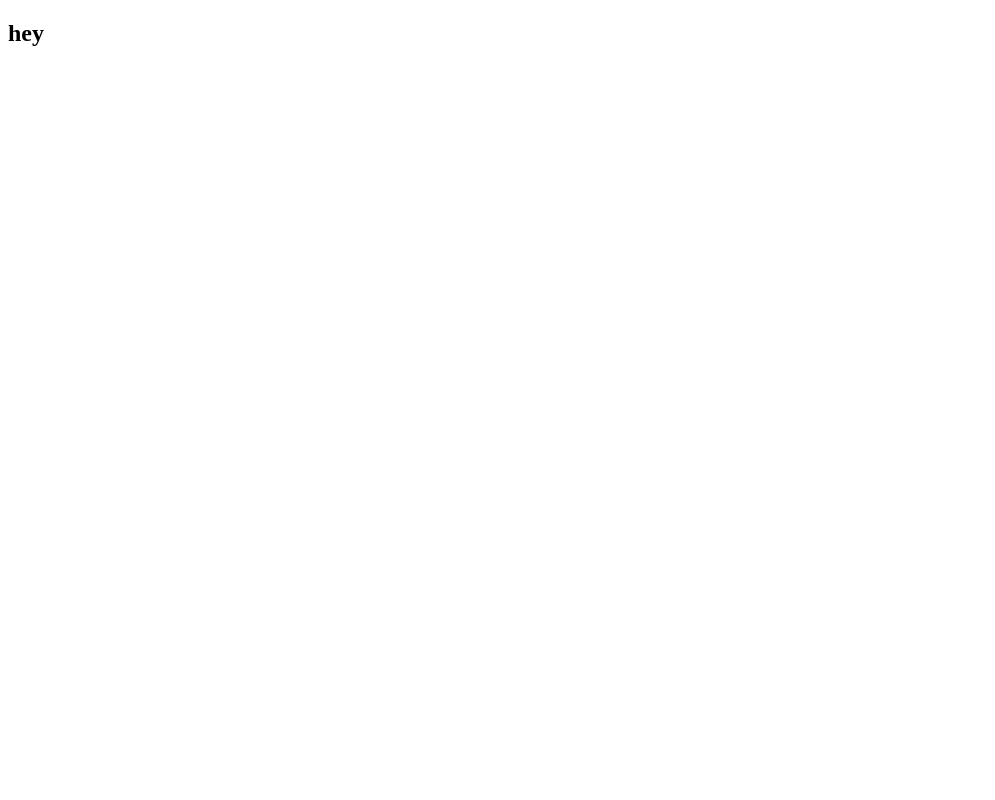
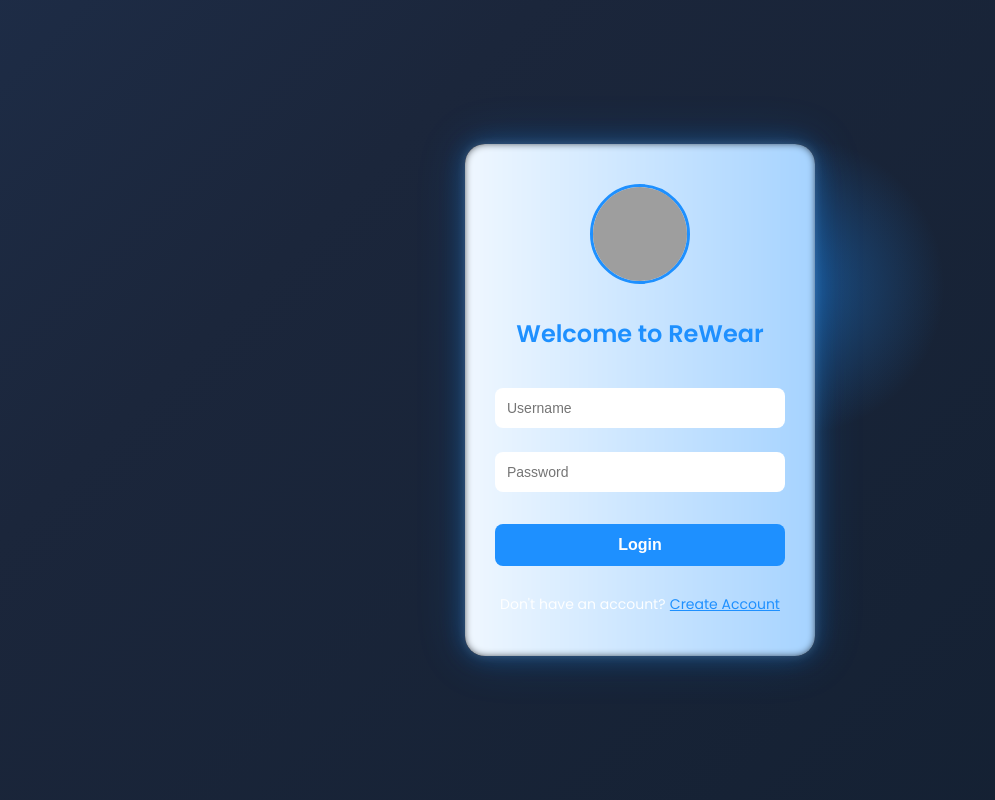
Before and after one commit to saibalaji28/ReWear, a Django app: page /login/ in a window 1280 px wide. Before the commit the part shown is almost empty. Shown: the whole page, without its empty margins (0-995 px from the left). Run offline with Django 5.2, Linux system fonts and the light colour scheme; grey boxes are pictures that could not be loaded.

Commit message:
LoginPage

```diff
--- a/ReWear/templates/website/login.html
+++ b/ReWear/templates/website/login.html
@@ -1,12 +1,224 @@
-{% load static %}
+
 <!DOCTYPE html>
 <html lang="en">
-<head>
-    <meta charset="UTF-8">
-    <meta name="viewport" content="width=device-width, initial-scale=1.0">
-    <title>Document</title>
-</head>
-<body>
-    <h2>hey </h2>
-</body>
+  <head>
+    <meta charset="UTF-8" />
+    <meta name="viewport" content="width=device-width, initial-scale=1.0" />
+    <title>ReWear - Login</title>
+    <link
+      href="https://fonts.googleapis.com/css2?family=Poppins:wght@400;600&display=swap"
+      rel="stylesheet"
+    />
+    <style>
+      * {
+        margin: 0;
+        padding: 0;
+        box-sizing: border-box;
+      }
+
+      body {
+        font-family: "Poppins", sans-serif;
+        height: 100vh;
+        background: linear-gradient(-45deg, #0d1b2a, #1b263b, #274472, #102542);
+        background-size: 400% 400%;
+        animation: auroraFlow 15s ease infinite;
+        overflow: hidden;
+        display: flex;
+        justify-content: center;
+        align-items: center;
+        position: relative;
+      }
+
+      @keyframes auroraFlow {
+        0% {
+          background-position: 0% 50%;
+        }
+        50% {
+          background-position: 100% 50%;
+        }
+        100% {
+          background-position: 0% 50%;
+        }
+      }
+
+      /* Glowing background circle animation */
+      .glow-circle {
+        position: absolute;
+        width: 300px;
+        height: 300px;
+        border-radius: 50%;
+        background: radial-gradient(
+          circle,
+          rgba(30, 144, 255, 0.4) 0%,
+          rgba(0, 0, 0, 0) 70%
+        );
+        animation: floatGlow 8s linear infinite;
+        z-index: 0;
+      }
+      .fade-out {
+        animation: fadeOut 0.6s ease forwards;
+      }
+
+      @keyframes fadeOut {
+        to {
+          opacity: 0;
+        }
+      }
+
+      @keyframes floatGlow {
+        0% {
+          top: 10%;
+          left: 5%;
+        }
+        25% {
+          top: 30%;
+          left: 80%;
+        }
+        50% {
+          top: 60%;
+          left: 40%;
+        }
+        75% {
+          top: 20%;
+          left: 70%;
+        }
+        100% {
+          top: 10%;
+          left: 5%;
+        }
+      }
+
+      .login-container {
+        position: relative;
+        z-index: 1;
+        background: rgba(0, 0, 0, 0.7); /* slightly more transparent */
+        padding: 40px 30px;
+        width: 350px;
+        border-radius: 20px;
+        color: rgba(255, 255, 255, 0.95); /* softer white for better contrast */
+        text-align: center;
+        overflow: hidden;
+        box-shadow: 0 0 10px rgba(255, 255, 255, 0.15),
+          0 0 25px rgba(30, 144, 255, 0.3), 0 0 50px rgba(30, 144, 255, 0.2);
+        backdrop-filter: blur(6px); /* adds background blur for glow control */
+      }
+
+      .login-container::before {
+        content: "";
+        position: absolute;
+        top: -2px;
+        left: -2px;
+        right: -2px;
+        bottom: -2px;
+        background: linear-gradient(270deg, #1e90ff, #ffffff, #1e90ff);
+        background-size: 600% 600%;
+        animation: border-glow 5s linear infinite;
+        z-index: -1;
+        border-radius: 22px;
+        filter: blur(4px);
+      }
+
+      @keyframes border-glow {
+        0% {
+          background-position: 0% 50%;
+        }
+        50% {
+          background-position: 100% 50%;
+        }
+        100% {
+          background-position: 0% 50%;
+        }
+      }
+
+      .logo {
+        margin-bottom: 25px;
+      }
+
+      .logo img {
+        width: 100px;
+        height: 100px;
+        border-radius: 50%;
+        border: 3px solid #1e90ff;
+      }
+
+      .login-container h2 {
+        margin-bottom: 25px;
+        font-weight: 600;
+        font-size: 24px;
+        color: #1e90ff;
+      }
+
+      .login-container input[type="text"],
+      .login-container input[type="password"] {
+        width: 100%;
+        padding: 12px;
+        margin: 12px 0;
+        border: none;
+        border-radius: 8px;
+        font-size: 14px;
+      }
+
+      .login-container input[type="submit"] {
+        width: 100%;
+        padding: 12px;
+        margin: 20px 0 10px;
+        border: none;
+        border-radius: 8px;
+        background-color: #1e90ff;
+        color: white;
+        font-size: 16px;
+        cursor: pointer;
+        font-weight: bold;
+        transition: background-color 0.3s ease;
+      }
+
+      .login-container input[type="submit"]:hover {
+        background-color: #1c86ee;
+      }
+
+      .login-container a {
+        color: #1e90ff;
+        text-decoration: underline;
+        font-size: 14px;
+      }
+
+      .login-container span {
+        font-size: 14px;
+      }
+    </style>
+  </head>
+  <body>
+    <div class="glow-circle"></div>
+
+    <div class="login-container">
+      <div class="logo">
+        <img src="ReWear_logo.png" alt="ReWear Logo" />
+      </div>
+      <h2>Welcome to ReWear</h2>
+      <form>
+        <input type="text" placeholder="Username" required />
+        <input type="password" placeholder="Password" required />
+        <input type="submit" value="Login" />
+      </form>
+      <div style="margin-top: 15px">
+        <span>Don't have an account?</span>
+        <a href="registrationpage.html">Create Account</a>
+      </div>
+    </div>
+    <script>
+      document.querySelectorAll("a").forEach((link) => {
+        link.addEventListener("click", function (e) {
+          const href = this.getAttribute("href");
+
+          if (href.endsWith(".html")) {
+            e.preventDefault();
+            document.body.classList.add("fade-out");
+            setTimeout(() => {
+              window.location.href = href;
+            }, 500); // Wait for animation
+          }
+        });
+      });
+    </script>
+  </body>
 </html>
```
Also changed, not shown: ReWear/templates/Images/ReWear_logo.png (added).
